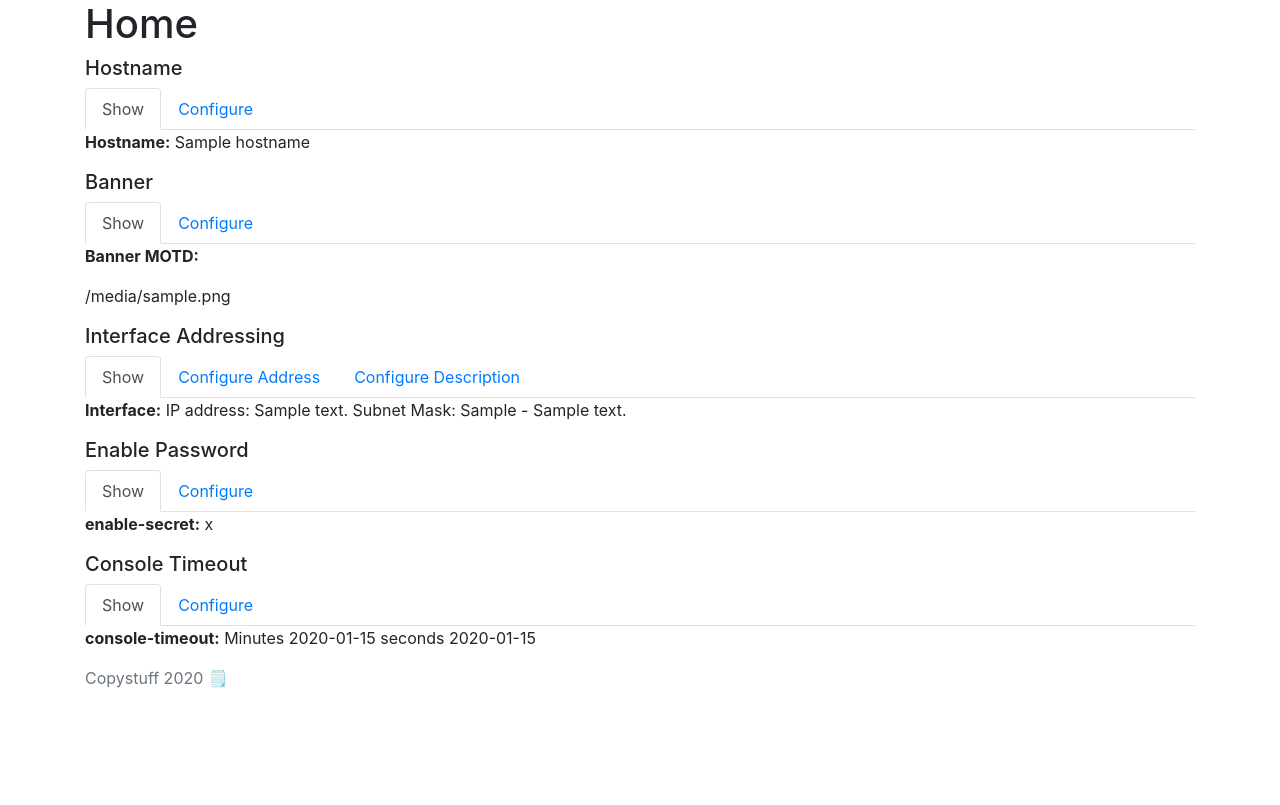
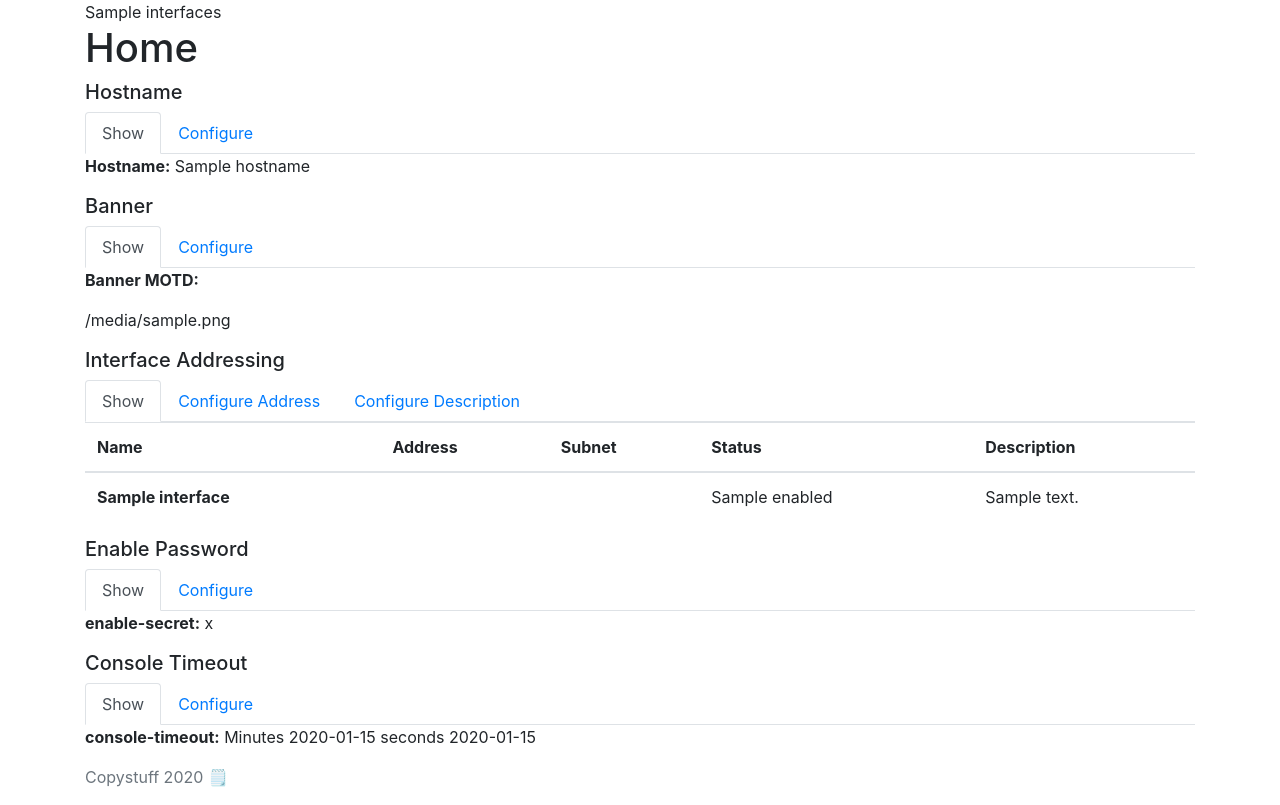
Before and after one commit to Brodur/Network-Automation-Project, a Django app: template templates/index.html in a window 1280 px wide. Shown: the part 56-861 px from the top of the page. Before the commit the page ends 744 px from the top, so only its background shows below. Run offline with Django 3.2, Linux system fonts and the light colour scheme; the template is opened without the code that fills it: most values are stand-ins (such as "Sample title", 1, 10 or a date in 2020); some libraries are stand-ins or nearby versions.

Commit message:
Basic interface show and config from collection

```diff
--- a/templates/index.html
+++ b/templates/index.html
@@ -1,7 +1,7 @@
 {% extends 'base.html' %}
 
 {% block content %}
-
+{{ interfaces }}
 <h1>Home</h1>
 <!-- Hostname -->
 <div id="hostname" class="mt-2">
@@ -85,7 +85,31 @@
     <!-- Tab Contents -->
     <div class="tab-pane fade show active" id="interfaces-show" role="tabpanel">
       <!-- Show interfaces -->
-      <p><strong>Interface:</strong> IP address: {{ interfaceIpAddress }} Subnet Mask: {{ interfaceSubnetMask}} - {{ interfaceDesc }}</p>
+      <table class="table">
+        <thead>
+          <tr>
+            <th scope="col">Name</th>
+            <th scope="col">Address</th>
+            <th scope="col">Subnet</th>
+            <th scope="col">Status</th>
+            <th scope="col">Description</th>
+          </tr>
+        </thead>
+        <tbody>
+          {% for interface in interfaces %}
+            <tr>
+              <th scope="row">{{ interface.name }}</th>
+              <td>
+              </td>
+              <td>
+              </td>
+              <td>{{ interface.enabled }}</td>
+              <td>{{ interface.description }}</td>
+            </tr>
+          {% endfor %}
+        </tbody>
+      </table>
+
     </div>
     <div class="tab-pane fade" id="interfaces-configure" role="tabpanel">
       <!-- Edit interface Address -->
@@ -94,7 +118,9 @@
           <label for="interfaces-interface">Interface</label>
           <select name="interfaces-interface" id="interfaces-interface" class="form-control">
             <!-- Once we get all interfaces - dump here in a loop -->
-            <option value="1">Placeholder</option>
+            {% for interface in interfaces %}
+              <option value="{{interface.name}}">{{interface.name}}</option>
+            {% endfor %}
           </select>
           <small id="interfaceHelp" class="form-text text-muted">Select the interface to edit.</small>
         </div>
@@ -118,7 +144,9 @@
           <label for="interfaces-interface">Interface</label>
           <select name="interfaces-interface" id="interfaces-interface-desc" class="form-control">
             <!-- Once we get all interfaces - dump here in a loop -->
-            <option value="1">Placeholder</option>
+            {% for interface in interfaces %}
+              <option value="{{interface.name}}">{{interface.name}}</option>
+            {% endfor %}
           </select>
           <small id="interfaceHelp" class="form-text text-muted">Select the interface to edit.</small>
         </div>
```
